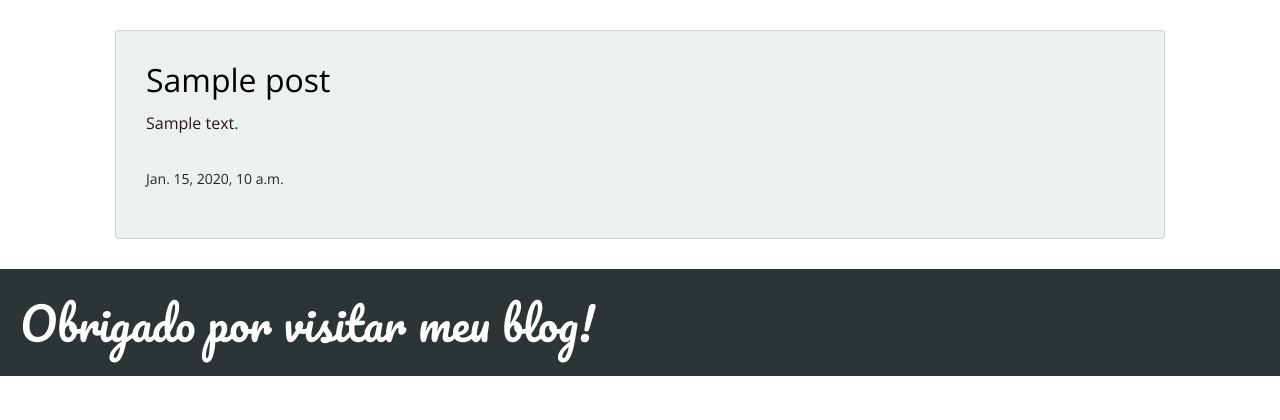
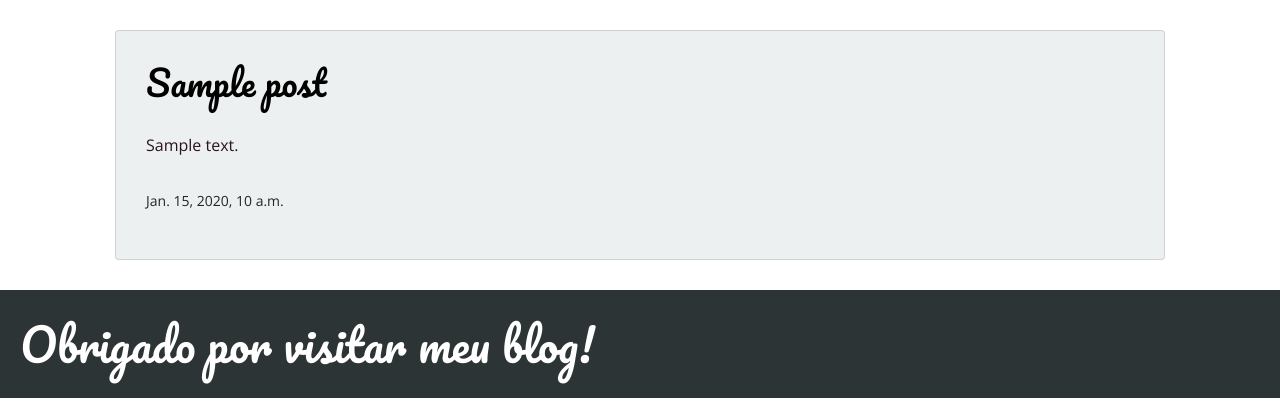
Before and after one commit to guih2127/blog, a Django app: template blog_app/templates/blog/post_list.html in a window 1280 px wide. Shown: the part 124-544 px from the top of the page. Run offline with Django 3.2, Linux system fonts and the light colour scheme; the template is opened without the code that fills it: most values are stand-ins (such as "Sample title", 1, 10 or a date in 2020); some libraries are stand-ins or nearby versions.

Commit message:
changes in titles

```diff
--- a/blog_app/static/css/blog.css
+++ b/blog_app/static/css/blog.css
@@ -35,6 +35,12 @@ nav span {
     font-size: 16px;
 }
 
+.card .card-title {
+    font-size: 35px;
+    font-family: 'Pacifico', cursive;
+    margin-bottom: 30px;
+}
+
 .card .card-subtitle {
     margin-top: 20px;
     margin-bottom: 20px;
```
